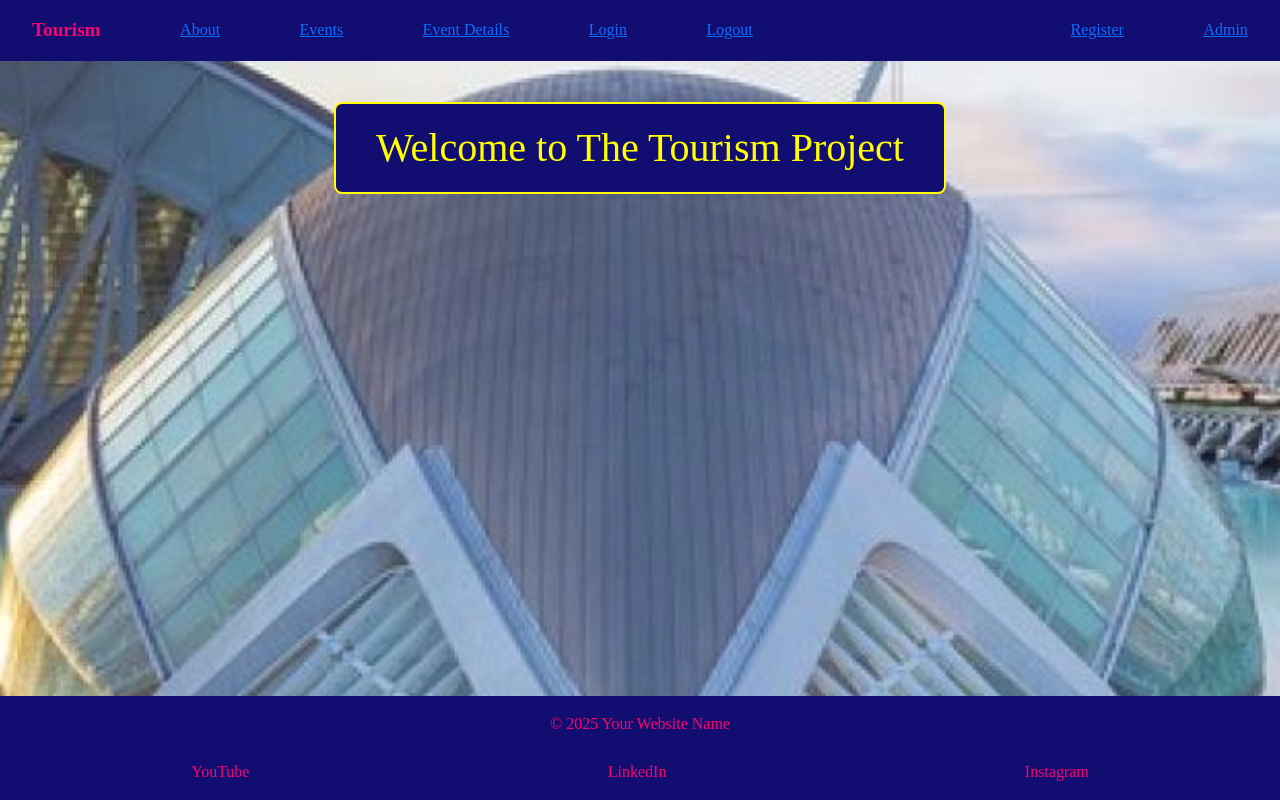
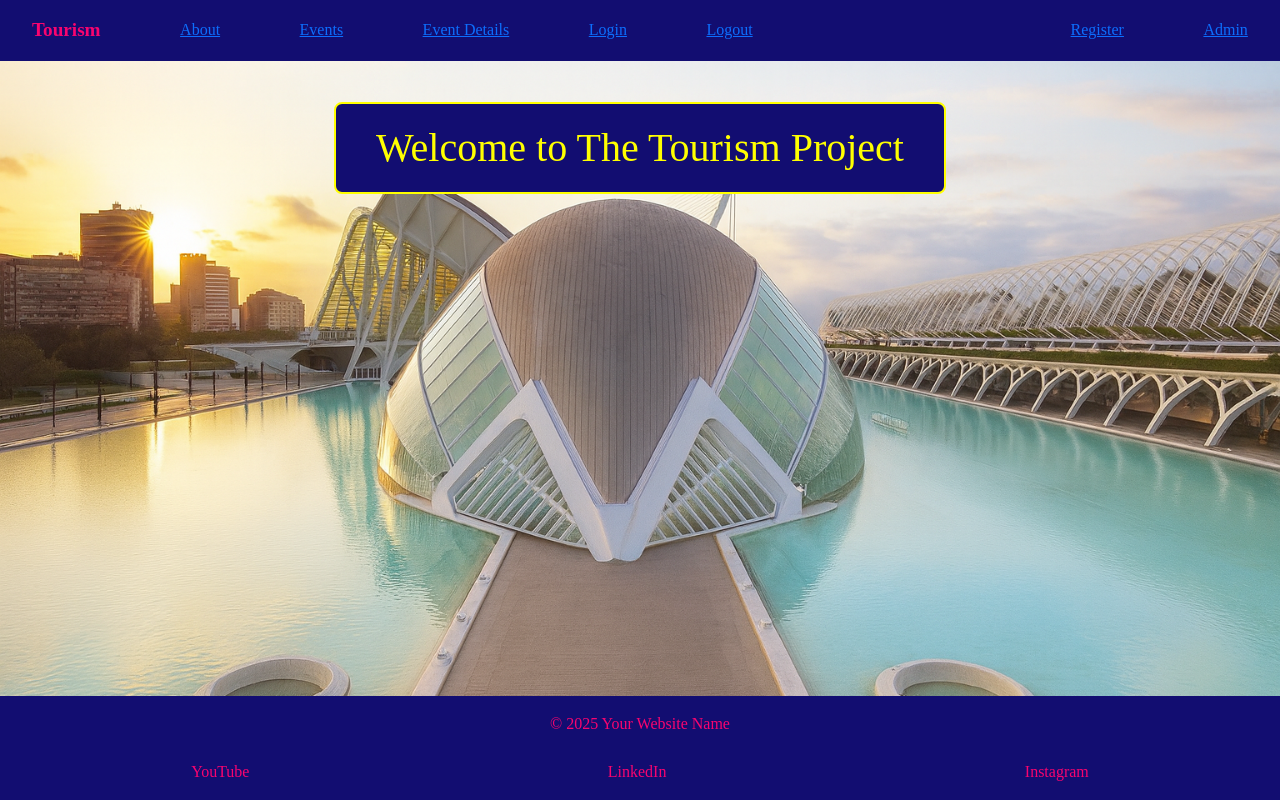
Before and after one commit to Richard-L4/Tourism, a Django app: page /about/ in a window 1280 px wide. Run offline with Django 5.2, Linux system fonts and the light colour scheme.

Commit message:
photo chagne

```diff
--- a/tourism_es/static/CSS/tourism.css
+++ b/tourism_es/static/CSS/tourism.css
@@ -19,7 +19,7 @@ body {
   flex-direction: column;
   min-height: 100vh;
   padding-top: 4.375rem;
-  background: url('../images/Tourism-background.webp')
+  background: url('../images/City\ of\ Arts\ and\ Sci.png')
               center center / cover no-repeat fixed;
   image-rendering: auto;
 }
```
Also changed, not shown: tourism_es/static/images/City of Arts and Sci.png (added), tourism_es/static/images/Tourism-background.webp (deleted).
